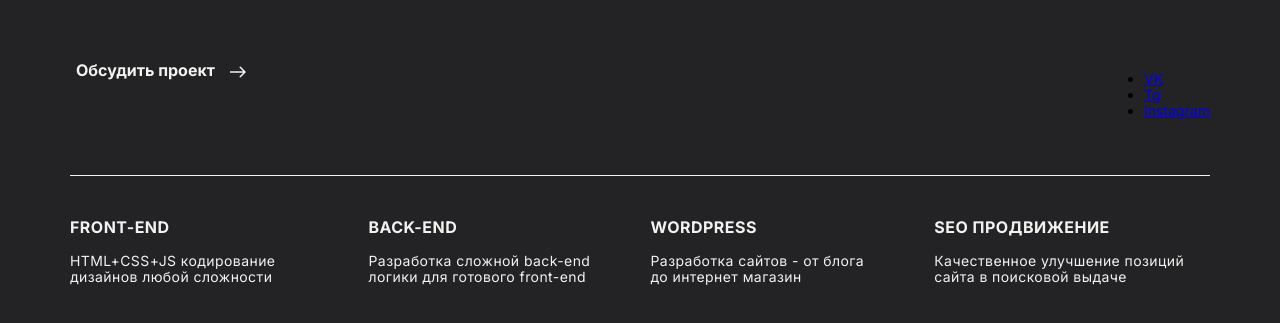
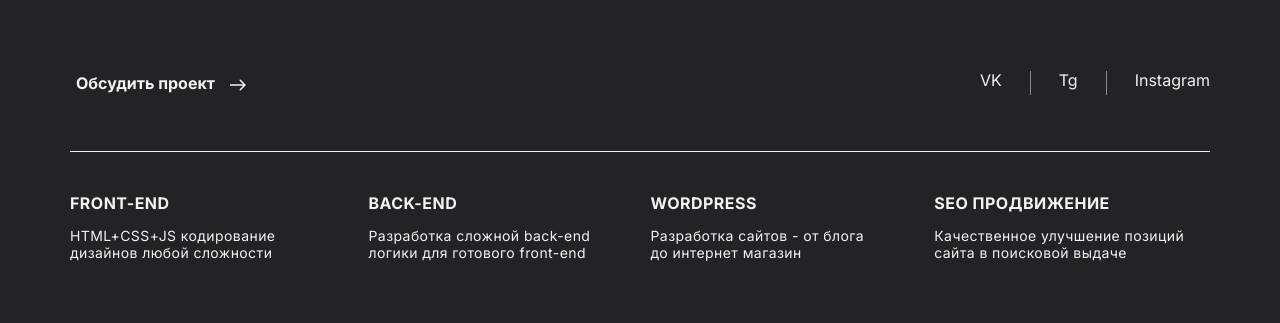
Before and after one commit to MelmanArtem/Portfolio, a website built with webpack: page src/index.html in a window 1280 px wide. Shown: the part 731-1054 px from the top of the page. Built offline with nearby package versions, Linux system fonts and the light colour scheme.

Commit message:
add changes

```diff
--- a/src/index.html
+++ b/src/index.html
@@ -55,13 +55,13 @@
                 </div>
                 <div class="grid__item2">
                     <ul class="social">
-                        <li class="social__item">
+                        <li class="social__item1">
                             <a class="social__link" href="https://vk.com/artem_melman" target="_blank">VK</a>
                         </li>
-                        <li class="social__item">
+                        <li class="social__item2">
                             <a class="social__link" href="https://t.me/melmanartem" target="_blank">Tg</a>
                         </li>
-                        <li class="social__item">
+                        <li class="social__item3">
                             <a class="social__link" href="#" target="_blank">Instagram</a>
                         </li>
                     </ul>
--- a/src/styles/main.scss
+++ b/src/styles/main.scss
@@ -136,17 +136,22 @@ body {
     &_box {
         position: relative;
     }
+    &__item1 {
+        display: flex;
+        align-items: center;
+        position: relative;
+    }
+    &__item2 {
+        display: flex;
+        justify-content: flex-end;
+        align-items: center;
+        position: relative;
+    }
     &__line {
         grid-column: 1 / 3;
         width: 100%;
         height: 1px;
         background: $text;
-    }
-    &__item2 {
-        display: flex;
-        justify-self: end;
-        align-items: center;
-        position: relative;
     }
 }
 .disscussion  {
@@ -165,8 +170,52 @@ body {
         background: url(/src/images/strelka.svg) no-repeat;
         display: block;
         position: absolute;
-        top: .9rem;
+        top: 2.2rem;
         left: 16rem;
+    }
+}
+.social {
+    display: flex;
+    align-items: flex-start;
+    gap: 2.8rem;
+    list-style-type: none;
+    &__item1 {
+        display: flex;
+        gap: 2.8rem;
+    }
+    &__item2 {
+        display: flex;
+        gap: 2.8rem;
+        &::before {
+            content: "";
+            display: block;
+            width: 1px;
+            height: 24px;
+            background: $text;
+            opacity: .5;
+        }
+    }
+    &__item3 {
+        display: flex;
+        gap: 2.8rem;
+        &::before {
+            content: "";
+            display: block;
+            width: 1px;
+            height: 24px;
+            background: $text;
+            opacity: .5;
+        }
+    }
+    &__link {
+        position: relative;
+        font-size: 1.6rem;
+        transition: .3s;
+        text-decoration: none;
+        color: $text;
+        &:hover {
+            color: $hover;
+        }
     }
 }
 .skill {
```
Also changed, not shown: dist/index.html, dist/styles/main.css.
